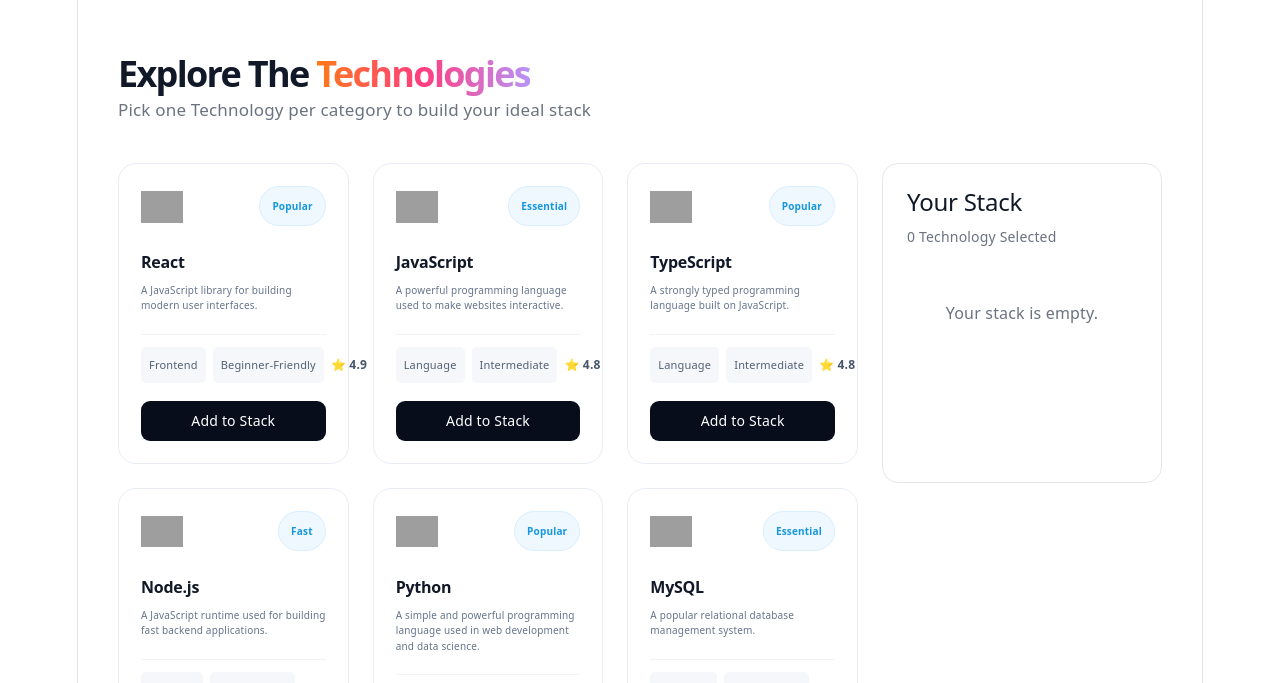
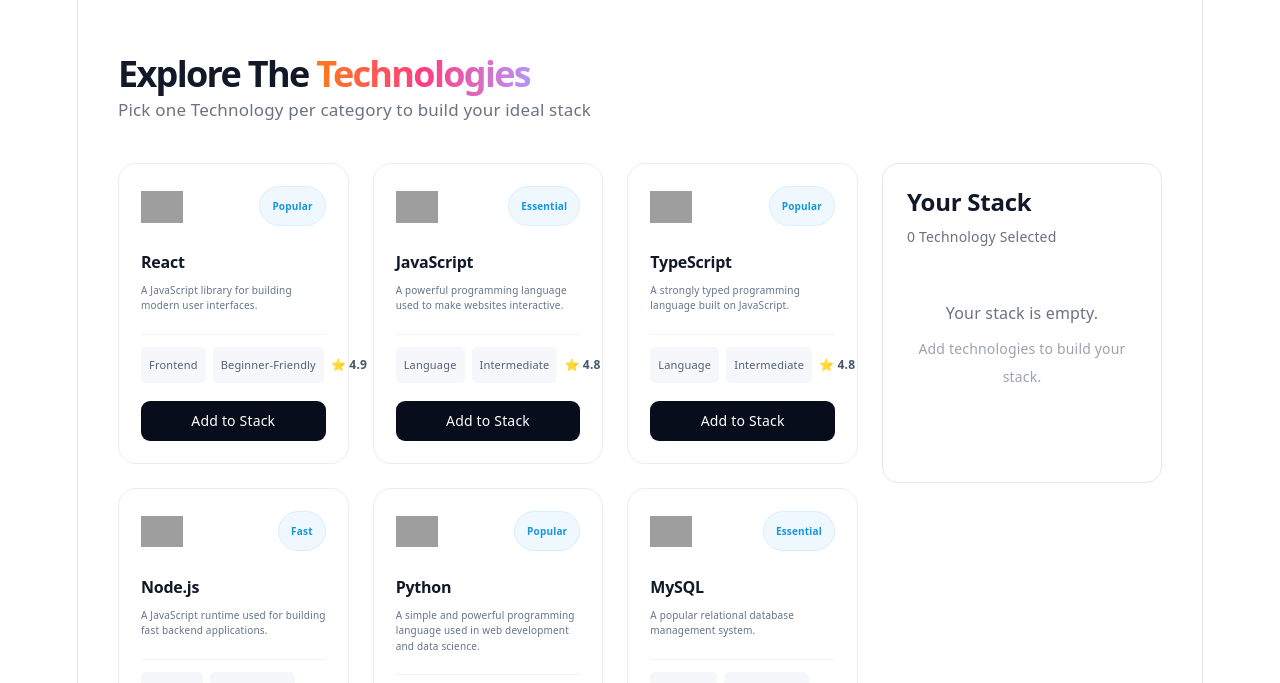
Before and after one commit to Sumiara5365/dev-stack, a React (Vite) app: page / in a window 1280 px wide. Shown: the part 729-1412 px from the top of the page. Built offline with nearby package versions, Linux system fonts and the light colour scheme; grey boxes are pictures that could not be loaded.

Commit message:
remove function

```diff
--- a/src/App.tsx
+++ b/src/App.tsx
@@ -3,6 +3,7 @@
 import Banner from "./components/Banner";
 import TechnologyCard from "./components/TechnologyCard";
 import type { Technology } from "./types/technology";
+import YourStack from "./components/YourStack";
 import "./App.css";
 
 function App() {
@@ -37,6 +38,16 @@
       technology,
     ]);
   };
+
+  const removeFromStack = (id: string) => {
+  setStack((previousStack) =>
+    previousStack.filter((item) => item.id !== id)
+  );
+};
+
+const removeAll = () => {
+  setStack([]);
+};
 
   return (
     <>
@@ -74,19 +85,11 @@
               ))}
             </div>
 
-            <aside className="stack-sidebar">
-              <div className="stack-header">
-                <h2>Your Stack</h2>
-
-                <p>
-                  {stack.length} Technology Selected
-                </p>
-              </div>
-
-              <div className="empty-stack">
-                <p>Your stack is empty.</p>
-              </div>
-            </aside>
+           <YourStack
+  stack={stack}
+  onRemove={removeFromStack}
+  onRemoveAll={removeAll}
+/>
 
           </div>
         )}
```
